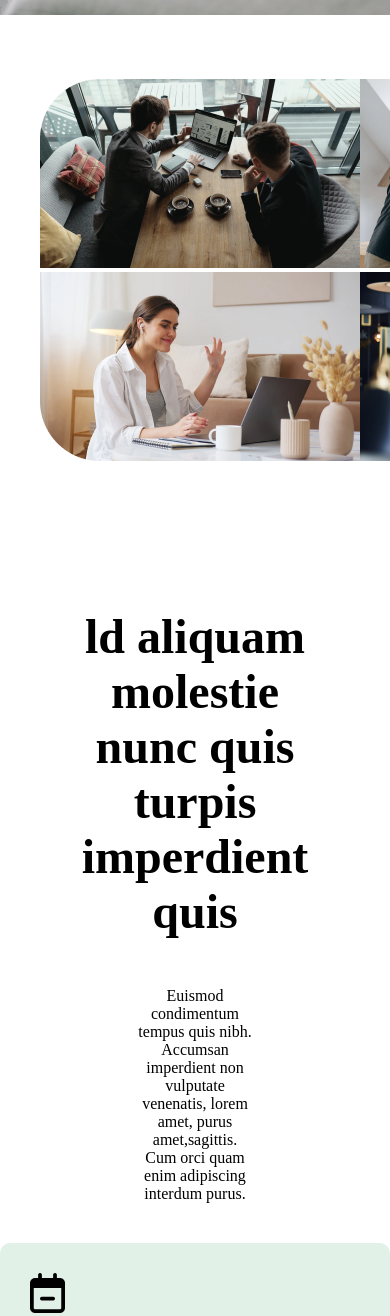
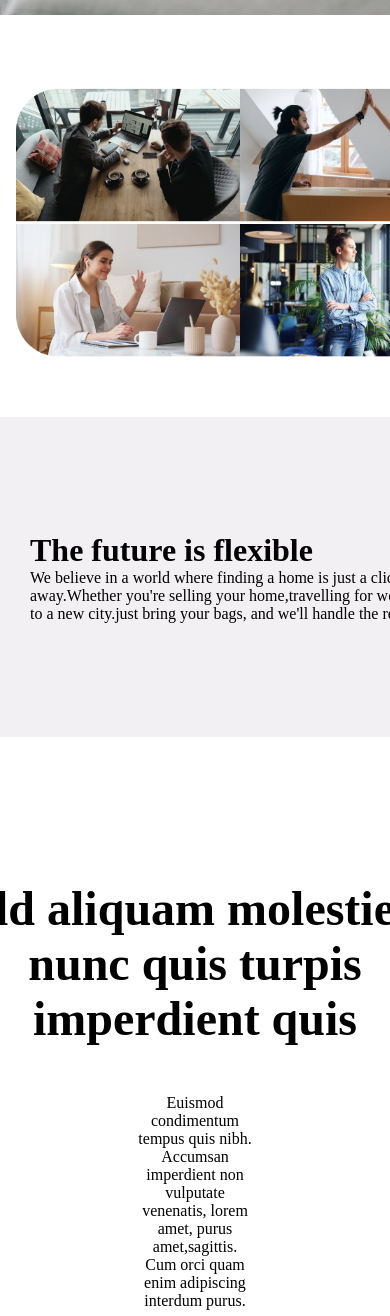
Before and after one commit to Lah-deh/task4, a plain HTML site: page index.html in a window 390 px wide. Shown: the part 847-2163 px from the top of the page. Drawn offline with Linux system fonts and the light colour scheme.

Commit message:
update mobile screen media query to improve responsiveness

```diff
--- a/styles.css
+++ b/styles.css
@@ -200,5 +200,31 @@ margin-bottom: 1em;
         padding-left: 15px;
     }
 
+/* mobile screen of 480px by 767px */
+}
+@media (max-width: 480px) {
+   .future {
+    flex-direction: column;
+   }
+   .future-text {
+    width:30rem;
+    height: 20rem;
+   }
+   .future-pics {
+    transform: scale(0.7);
+    margin-left: -15rem;
+    margin-top: -3rem;
+   }
+   .icons {
+    flex-direction: column;
+    gap: 2rem;
+   }
+   .feature-text h1 {
+    width: 30rem;
+   }
+   .feature-text p {
+    width: 70rem ;
+   }
+
 
 }
```
Also changed, not shown: index.html (line endings or trailing spaces).
